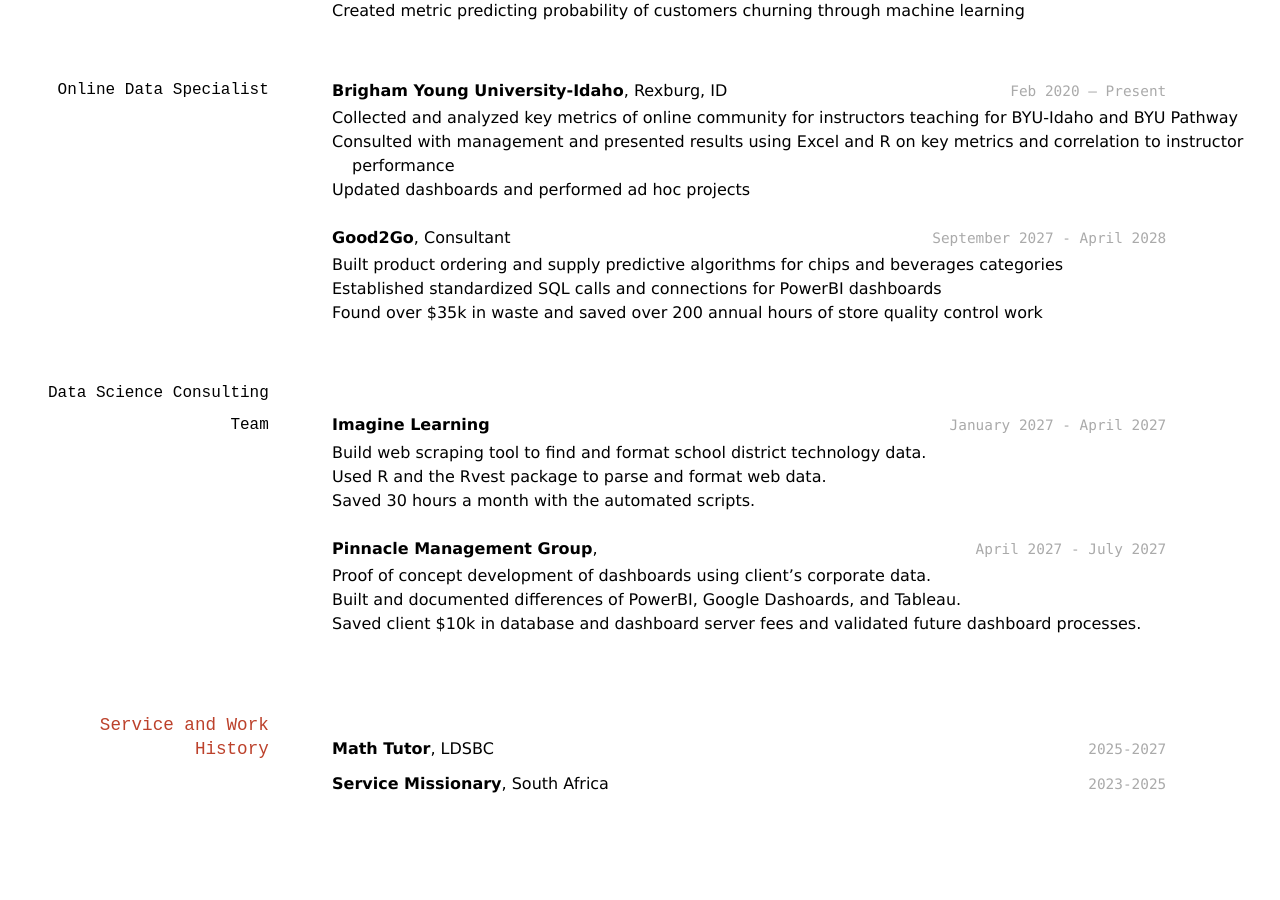
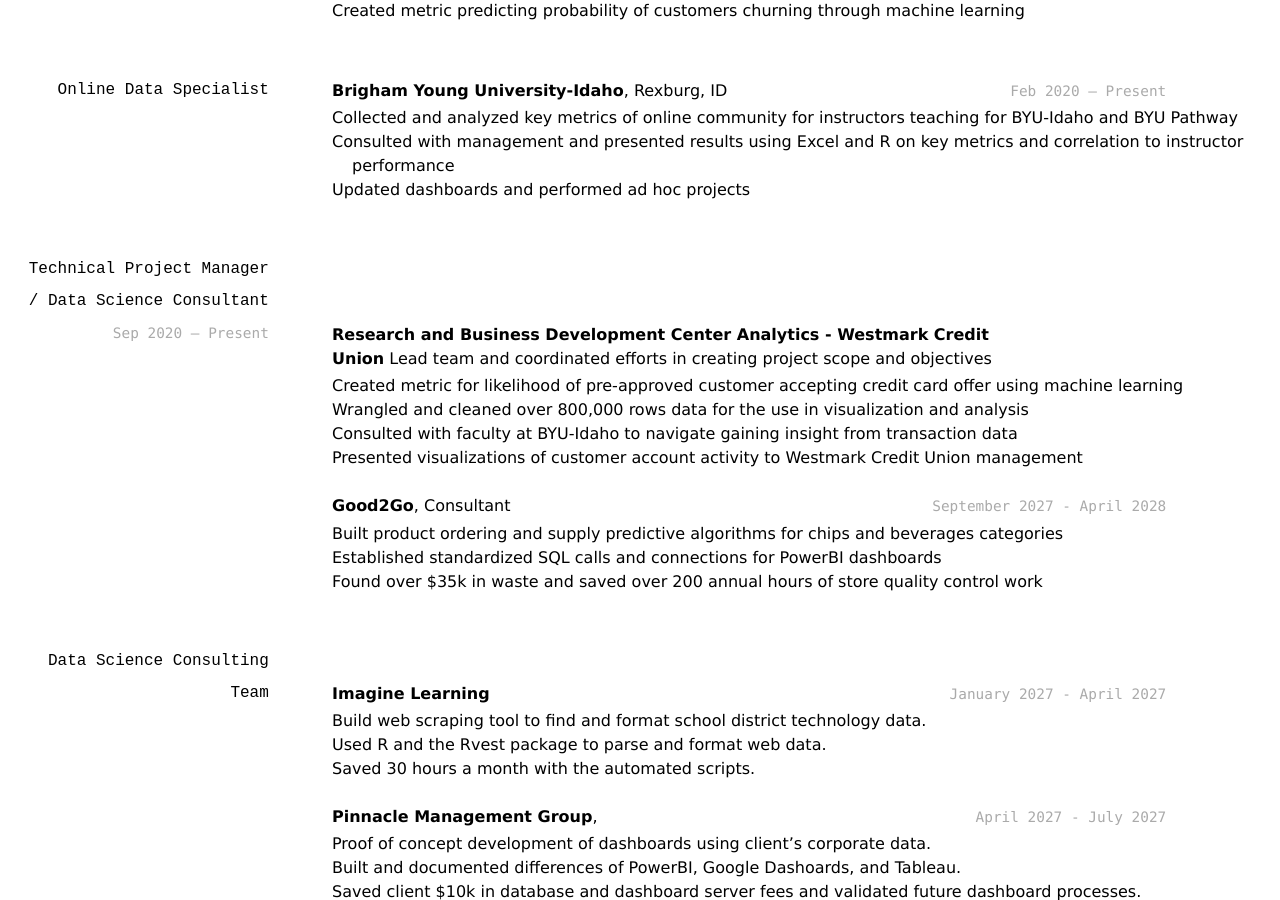
Before and after one commit to rachaelssmith/stockton_grimaud_resume, a Jekyll site: the page built from docs/index.md, in a window 1280 px wide and 900 px high, scrolled down 449 px. Built offline with Jekyll 4.4.1, drawn with Linux system fonts in a browser that asks for light colours; before the commit the page ends 1256 px from its top, so only the background shows below that.

Commit message:
Update index.md

```diff
--- a/docs/index.md
+++ b/docs/index.md
@@ -40,6 +40,14 @@ __Brigham Young University-Idaho__, Rexburg, ID
 - Consulted with management and presented results using Excel and R on key metrics and correlation to instructor performance
 - Updated dashboards and performed ad hoc projects
 
+### Technical Project Manager / Data Science Consultant `Sep 2020 – Present`
+__Research and Business Development Center Analytics - Westmark Credit Union__
+Lead team and coordinated efforts in creating project scope and objectives
+- Created metric for likelihood of pre-approved customer accepting credit card offer using
+machine learning
+- Wrangled and cleaned over 800,000 rows data for the use in visualization and analysis
+- Consulted with faculty at BYU-Idaho to navigate gaining insight from transaction data
+- Presented visualizations of customer account activity to Westmark Credit Union management
 
 __Good2Go__, Consultant `September 2027 - April 2028`
 
```
